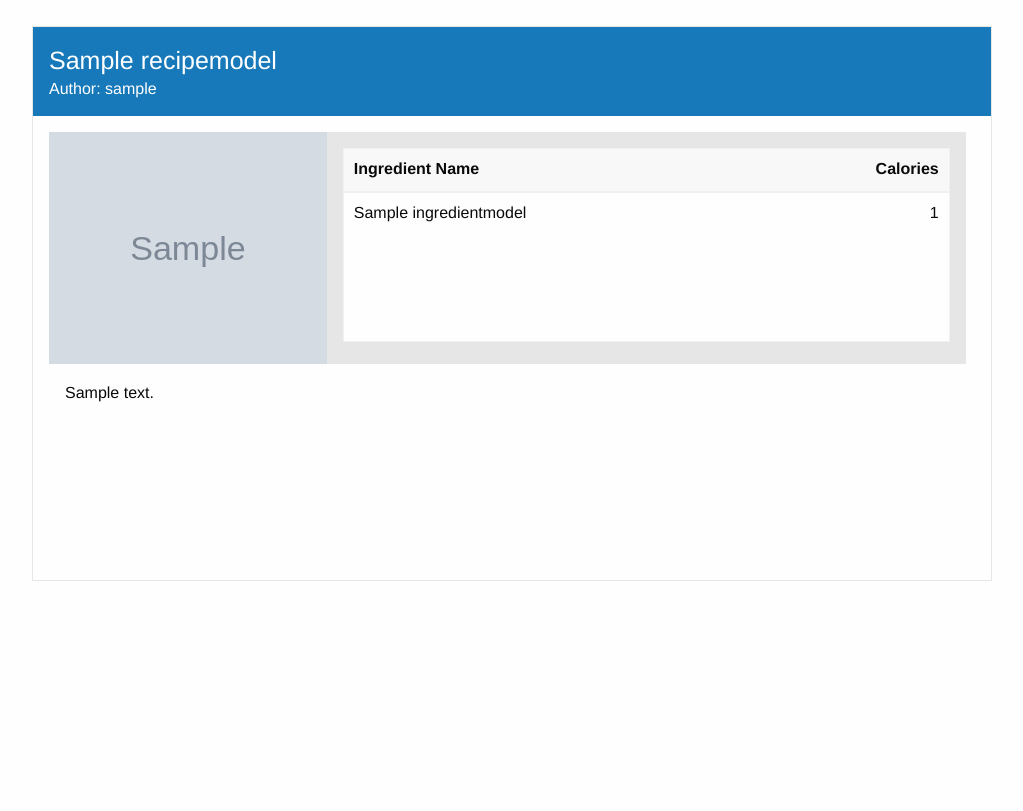
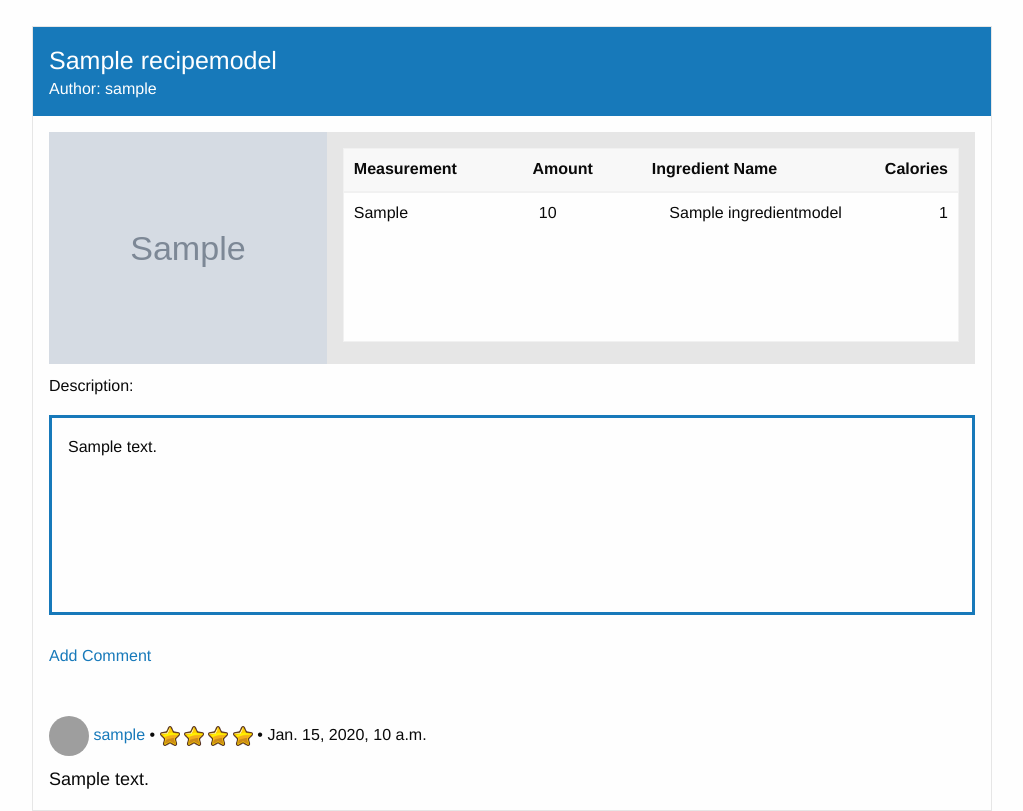
Before and after one commit to ChicoState/Revercipe, a Django app: page /recipe/1/ in a window 1280 px wide. Shown: the part 55-866 px from the top of the page, without its empty margins (128-1151 px from the left). Before the commit the page ends 636 px from the top, so only its background shows below. Run offline with Django 3.2, Linux system fonts and the light colour scheme; a user stored in the database is signed in; tables that the repository leaves empty hold one stand-in row (values such as "Sample post"); grey boxes marked "Sample" are stand-in pictures; some libraries are stand-ins or nearby versions; grey boxes are pictures that could not be loaded.

Commit message:
closes #4, closes #10, Implemented comment and recipe rating system

```diff
--- a/RevercipeApp/forms.py
+++ b/RevercipeApp/forms.py
@@ -1,7 +1,7 @@
 from django import forms
 from django.contrib.auth.forms import UserCreationForm
 from django.contrib.auth.models import User
-from .models import UserProfileModel
+from .models import UserProfileModel, RecipeModel
 
 
 
@@ -18,6 +18,22 @@ class searchForm(forms.Form):
     def getCategory(self):
         data = self.cleaned_data["category"]
         return data
+
+class CommentForm(forms.Form):
+    comment_text = forms.CharField(label='Comment:',
+        widget = forms.Textarea(attrs={"rows":3, 'max_length':2000, 'placeholder': 'Type comment here...'}), max_length=2000)
+
+    rating = forms.IntegerField(label='Rating:',
+                                 min_value=1, max_value=5)
+
+    def save(self, commit=True):
+        new_comment = models.Comment(
+            comment_text=self.cleaned_data["comment_text"],
+            rating=self.cleaned_data["rating"])
+
+        if commit:
+            new_comment.save()
+        return new_comment
 
 class RegistrationForm(UserCreationForm):
     email = forms.EmailField(
@@ -74,12 +90,16 @@ class RecipeForm(forms.Form):
 class IngredientForm(forms.Form):
     name = forms.CharField(label='Ingredient Name',max_length = 100)
     # name = forms.CharField(label='Ingredient Name',max_length = 100, widget=forms.TextInput(attrs={'id':'name'}))
-    calories = forms.IntegerField(label='Calorie Amount')
+    calories = forms.IntegerField(label='Caloried')
+    amount = forms.IntegerField(label='Amount')
+    amount_type = forms.CharField(label='Amount Type',max_length = 15)
 
     def save(self, request, commit=True):
         new_ingredient = models.RecipeModel(
             name = self.cleaned_data["name"],
-            calories = self.cleaned_data["calories"]
+            calories = self.cleaned_data["calories"],
+            amount = self.cleaned_data["amount"],
+            amount_type = self.cleaned_data["amount_type"]
         )
 
         if commit:
--- a/RevercipeApp/static/js/app.js
+++ b/RevercipeApp/static/js/app.js
@@ -1,3 +1,9 @@
+
+var commeting = false;
+
+function on_load(){
+    document.getElementById('comment-div').style.display = 'none';
+}
 
 function toggle_favorite(recipe_id){
     $.ajax({
@@ -22,3 +28,8 @@ function toggle_profile_favorite(instance_id, recipe_id){
         }
     });
 }
+
+function toggle_comment(){
+    document.getElementById('comment-msg-div').style.display = 'none';
+    document.getElementById('comment-div').style.display = 'initial';
+}
--- a/RevercipeApp/templates/base.html
+++ b/RevercipeApp/templates/base.html
@@ -58,7 +58,7 @@
   </div>
   </div>
 
-  <body>
+  <body onload="on_load()">
 
 
   {% block body %}
--- a/RevercipeApp/templates/index.html
+++ b/RevercipeApp/templates/index.html
@@ -31,7 +31,7 @@
                         {% elif not recipes.favorite %}
                          <a><img onclick="toggle_favorite({{recipes.id}})" alt=""  src='/static/images/fi-heart.svg' style='height:20px; width:20px;'> </a>
                         {% endif %}
-                        · <a href="comments/{{recipe.id}}/">Comments (10)</a>
+                        · <a href="recipe/{{recipes.id}}/">Comments ({{recipes.comments}})</a>
                     </div>
 
                     </div>
--- a/RevercipeApp/templates/profile.html
+++ b/RevercipeApp/templates/profile.html
@@ -22,7 +22,7 @@
                                     {% elif not recipe.favorite %}
                                         <a><img onclick="toggle_profile_favorite({{user.id}}, {{recipe.id}})" alt=""  src='/static/images/fi-heart.svg' style='height:20px; width:20px;'> </a>
                                     {% endif %}
-                                 · <a href="comments/{{recipe.id}}/">Comments (10)</a>
+                                 · <a href="/recipe/{{recipe.id}}/">Comments ({{recipe.comments}})</a>
                                 </div>
                         </div>
                     </div>
--- a/RevercipeApp/templates/recipe_card.html
+++ b/RevercipeApp/templates/recipe_card.html
@@ -8,28 +8,71 @@
 </div>
 
 <div class="card-section" style="align-content: center ">
-    <img src="{{recipe.image.url}}" style="width:30%; height:232px; object-fit: cover; float: left;"/>
-    <div class="card-divider" style="width:69%;">
-      <table class="hover" style="height:200px; display:block;">
-          <thead>
-              <tr>
-                  <th width="100%">Ingredient Name</th>
-                  <th width="45%">Calories</th>
+    <img src="{{recipe.image.url}}" style="width:30%; height:232px; object-fit: cover; float: left; margin-bottom: 1%;"/>
+    <div class="card-divider" style="width:70%; margin-bottom: 1%;">
+      <table class="hover" style="height:200px; display:block; width: 100%;">
+          <thead style="width:100%;">
+              <tr style="width:100%;">
+                  <th width="30%">Measurement</th>
+                  <th width="20%">Amount</th>
+                  <th width="40%">Ingredient Name</th>
+                  <th width="100%">Calories</th>
               </tr>
           </thead>
 
-          <tbody style=" overflow-y:scroll; height:150px; display:block;">
+          <tbody style=" overflow-y:scroll; height:150px; width: 100%; display:block;">
               {% for ingredient in ingredients%}
-                  <tr>
-                      <td width="100%">{{ingredient.name}}</td>
-                      <td width="45%">{{ingredient.calories}}</td>
+                  <tr style="width:100%;">
+                    <td width="31%">{{ingredient.amount_type}}</td>
+                    <td width="22%">{{ingredient.amount}}</td>
+                    <td width="45%">{{ingredient.name}}</td>
+                    <td width="100%">{{ingredient.calories}}</td>
                   </tr>
               {% endfor %}
            </tbody>
       </table>
     </div>
 
-  <div class="card-section" style="height:200px;">
+    <p>Description: </p>
+
+    <div class="card-section" style="height:200px; border-style: solid; border-color: #1779ba; margin-bottom: 3%;">
         <p>{{recipe.description}}</p>
     </div>
+
+    <div id="comment-msg-div">
+        <a onclick="toggle_comment()"><p>Add Comment</p></a>
+    </div>
+
+    <div id="comment-div">
+        <form action="/recipe/{{recipe.id}}/" method="post">
+            {% csrf_token %}
+            <div style="width: 10%;">
+                {{ comment_form.rating.label }}
+                {{ comment_form.rating }}
+            </div>
+            {{ comment_form.comment_text.label }}
+            {{ comment_form.comment_text }}
+            <input type="submit" class="button expanded" value="Add Comment" />
+        </form>
+    </div>
+
   </div>
+
+{% for comment in comments %}
+<div class="card-info info">
+    <div class="card-section">
+        <div class="article-details" style="margin-bottom: 1%;">
+            <span><img src="/media/{{comment.author.profile.avatar}}/" style="width:40px; height:40px; border-radius: 50%;"></img></span>
+            <a><span class="author">{{comment.author.username}} </span></a> &#8226;
+
+            {% for i in "x"|rjust:comment.rating %}
+                <span><img alt=""  src='/static/images/gold-star.png' style='height:20px; width:20px;'></span>
+            {% endfor %}
+
+            &#8226;
+            <span class="time"> {{ comment.created_on }}</span>
+        </div>
+        <p style="font-size: 18px;">{{ comment.comment_text }}</h3>
+    </div>
+ </div>
+{% endfor %}
--- a/RevercipeApp/templates/update_profile.html
+++ b/RevercipeApp/templates/update_profile.html
@@ -12,7 +12,7 @@
           <input type="submit" class="button expanded" value="Update" />
       </form>
     </div>
-  </div>
+</div>
 
 
 
--- a/RevercipeApp/urls.py
+++ b/RevercipeApp/urls.py
@@ -18,4 +18,4 @@ urlpatterns = [
     path('follow/<int:user_id>/', views.follow),
     path('ajax/toggle_favorite/', views.favorite),
     path('profile/<int:instance_id>/ajax/toggle_favorite/', views.favorite)
-]
+    ]
--- a/RevercipeApp/views.py
+++ b/RevercipeApp/views.py
@@ -24,6 +24,7 @@ def index(request):
 
     for recipe in recipes:
         favorite = models.Favorite.objects.get_or_create(recipe=recipe, user=request.user)
+        comments = models.Comment.objects.filter(recipe=recipe).count()
 
         recipe_list["recipes"] += [{
             "name": recipe.name,
@@ -31,7 +32,8 @@ def index(request):
             "description": recipe.description,
             "image": recipe.image,
             "author": recipe.author,
-            "favorite": favorite[0].favorite
+            "favorite": favorite[0].favorite,
+            "comments": comments
         }]
 
 
@@ -60,6 +62,8 @@ def index(request):
                 for ing in ingredientObjects:
                     for recipe in ing.recipes.all():
                         recipes.append(recipe)
+
+
 
     else:
         nav_form = forms.top_search_form()
@@ -93,9 +97,6 @@ def profile_view(request, user_id):
         if follow.follower == followee:
             follower_count+=1
 
-
-
-
     user = models.User.objects.get(pk=user_id)
 
     if request.method == "GET":
@@ -104,6 +105,7 @@ def profile_view(request, user_id):
 
         for recipe in recipes:
             favorite = models.Favorite.objects.get_or_create(recipe=recipe, user=request.user)
+            comments = models.Comment.objects.filter(recipe=recipe).count()
 
             recipe_list["recipes"] += [{
                 "name": recipe.name,
@@ -111,7 +113,8 @@ def profile_view(request, user_id):
                 "description": recipe.description,
                 "image": recipe.image,
                 "author": recipe.author,
-                "favorite": favorite[0].favorite
+                "favorite": favorite[0].favorite,
+                "comments": comments
             }]
 
             favorites = models.Favorite.objects.filter(recipe=recipe)
@@ -223,21 +226,52 @@ def get_recipe(request, instance_id):
     request_user = request.user
     current_recipe = ""
     recipe_ingredients = []
+    comment_list = []
+
     if request.method == "GET":
         if request.user.is_authenticated:
-            recipes = models.RecipeModel.objects.all()
-            for recipe in recipes:
-                if(recipe.id == instance_id):
-                    current_recipe = recipe
+            current_recipe = models.RecipeModel.objects.get(pk=instance_id)
+
     recipe_ingredients = models.IngredientModel.objects.filter(recipes__name=current_recipe)
+    comments = models.Comment.objects.all()
+
+    for comment in comments:
+        if comment.recipe == current_recipe:
+            comment_list.append(comment)
+
+
+    if request.method == "POST":
+        if request.user.is_authenticated:
+            form_instance = forms.CommentForm(request.POST)
+            if form_instance.is_valid():
+                new_comment = models.Comment()
+                new_comment.comment_text = form_instance.cleaned_data["comment_text"]
+                new_comment.rating = form_instance.cleaned_data["rating"]
+                new_comment.recipe = models.RecipeModel.objects.get(pk=instance_id)
+                new_comment.author = models.User.objects.get(pk=request.user.id)
+                new_comment.save(instance_id)
+                form_instance = forms.CommentForm()
+                return redirect("/recipe/" + str(instance_id) + "/")
+        else:
+            form_instance = forms.CommentForm()
+    else:
+        form_instance = forms.CommentForm()
 
     context = {
         "recipe" : current_recipe,
         "request_user": request_user,
-        "ingredients" : recipe_ingredients
+        "ingredients" : recipe_ingredients,
+        "comment_form": form_instance,
+        "comments": comment_list
     }
 
     return render(request, "recipe.html", context=context)
+
+def comment(request, instance_id):
+
+    if request.method == 'POST':
+        comment = models.Comment()
+        comment
 
 @csrf_exempt
 def add_ingredients(request, instance_id):
@@ -252,6 +286,8 @@ def add_ingredients(request, instance_id):
                 new_ingredient = models.IngredientModel(name=form_instance.cleaned_data["name"])
                 new_ingredient.name = form_instance.cleaned_data["name"]
                 new_ingredient.calories = form_instance.cleaned_data["calories"]
+                new_ingredient.amount_type = form_instance.cleaned_data["amount_type"]
+                new_ingredient.amount = form_instance.cleaned_data["amount"]
                 new_ingredient.save()
                 new_ingredient.recipes.add(recipe)
                 new_ingredient.save()
```
Also changed, not shown: RevercipeApp/models.py (+11 -9 lines), RevercipeApp/templates/add_ingredient.html (+14 -6 lines), RevercipeApp/migrations/0018_auto_20201116_2312.py (added), RevercipeApp/migrations/0019_auto_20201116_2321.py (added), RevercipeApp/static/images/gold-star.jpg (renamed from RevercipeApp/static/images/1457877a2a7e3b6.jpg), RevercipeApp/static/images/gold-star.png (added).
